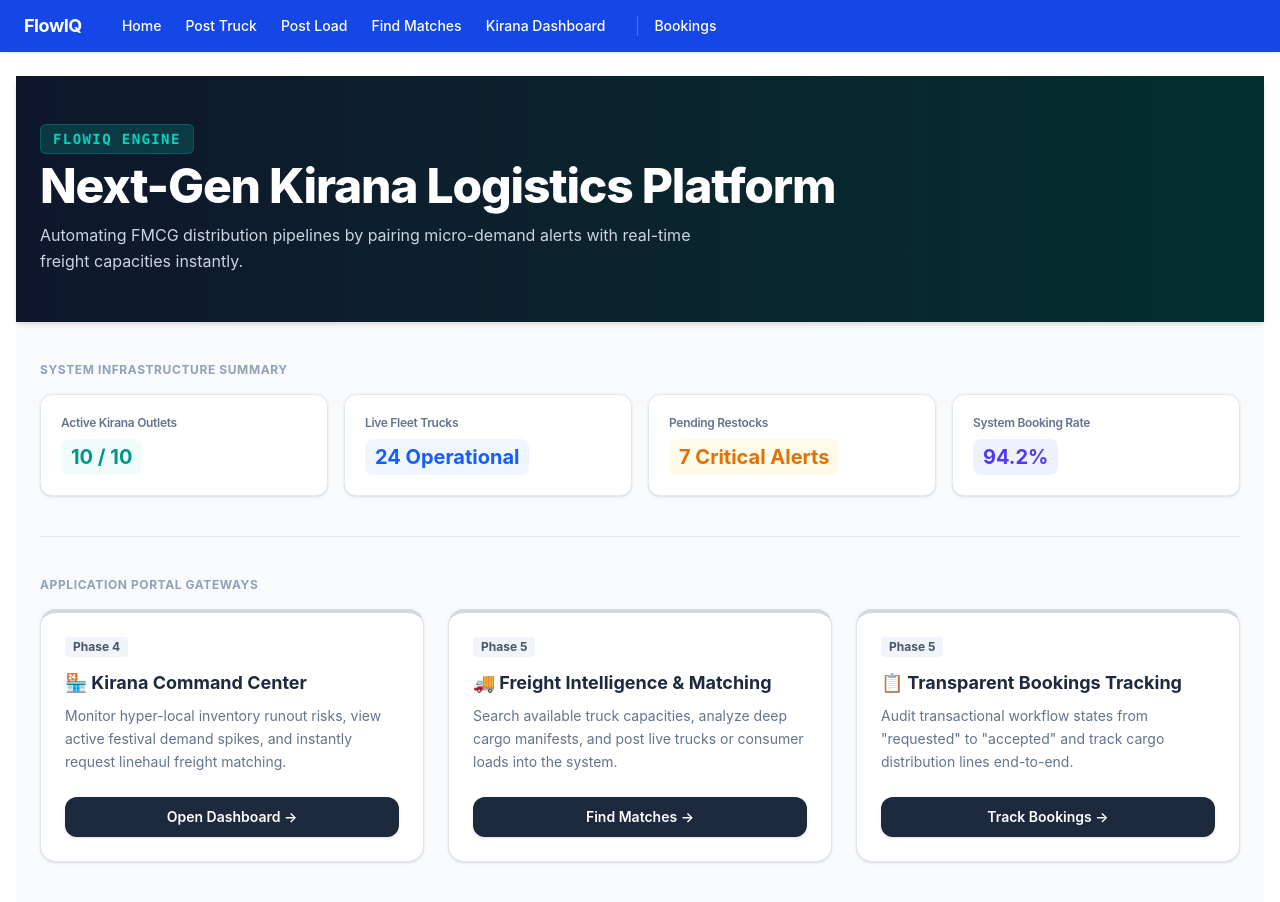
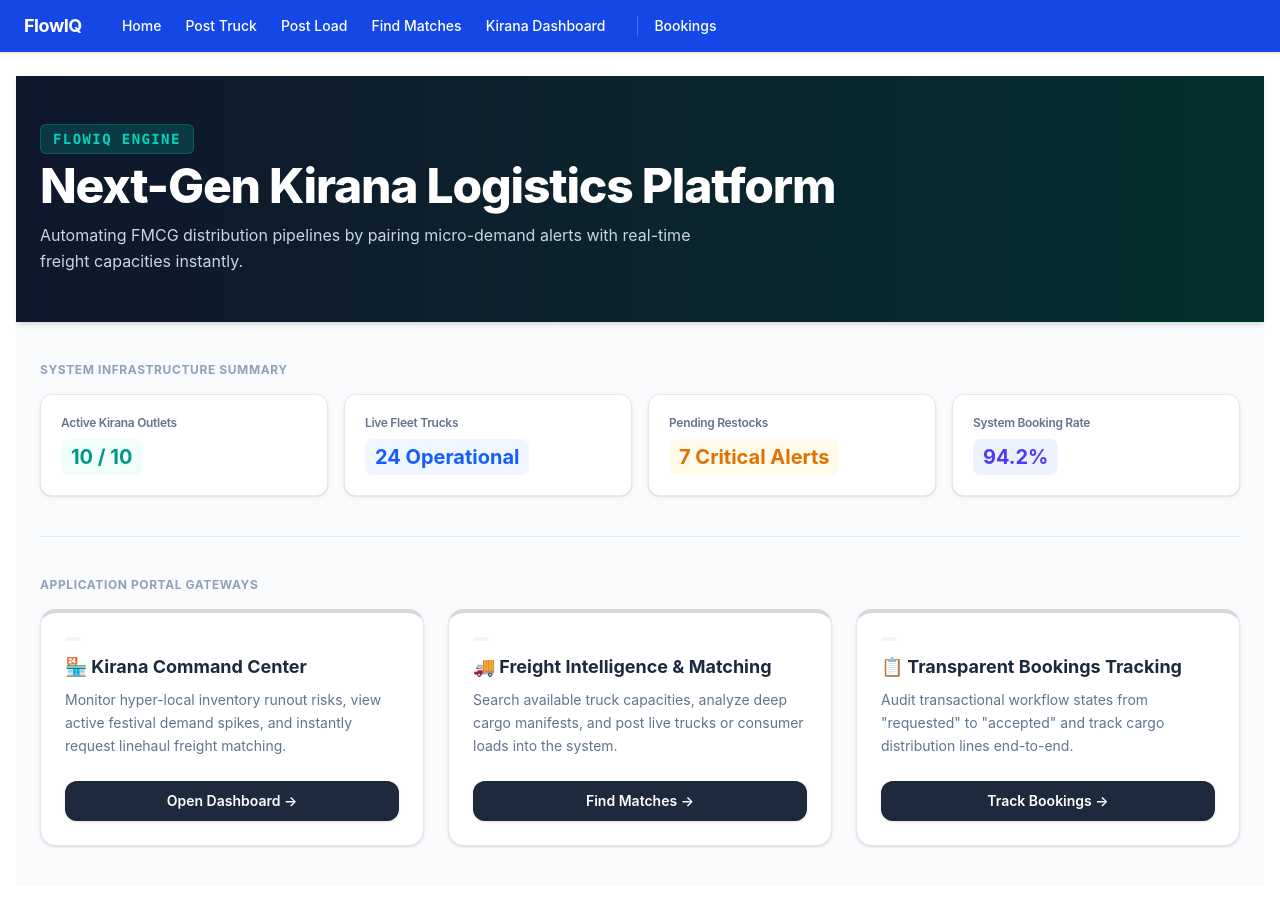
Before and after one commit to tripti-inlayers/flowiq, a React app in the folder frontend/: page / in a window 1280 px wide. Shown: the top 902 px of the page. Built offline with nearby package versions, Linux system fonts and the light colour scheme; the HTML template or start-up script is replaced by a standard one.

Commit message:
Update Home.jsx

```diff
--- a/frontend/src/pages/Home.jsx
+++ b/frontend/src/pages/Home.jsx
@@ -20,7 +20,7 @@ export default function Home() {
       link: '/kirana', // Adjust these paths to match your React Router setup if needed
       buttonText: 'Open Dashboard',
       borderColor: 'hover:border-teal-400',
-      tag: 'Phase 4'
+      // tag: 'Phase 4'
     },
     {
       title: '🚚 Freight Intelligence & Matching',
@@ -28,7 +28,7 @@ export default function Home() {
       link: '/matches',
       buttonText: 'Find Matches',
       borderColor: 'hover:border-blue-400',
-      tag: 'Phase 5'
+      // tag: 'Phase 5'
     },
     {
       title: '📋 Transparent Bookings Tracking',
@@ -36,7 +36,7 @@ export default function Home() {
       link: '/bookings',
       buttonText: 'Track Bookings',
       borderColor: 'hover:border-indigo-400',
-      tag: 'Phase 5'
+      // tag: 'Phase 5'
     }
   ];
 
```
